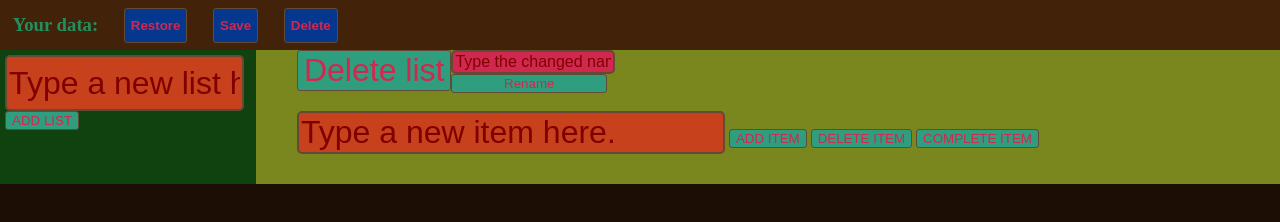
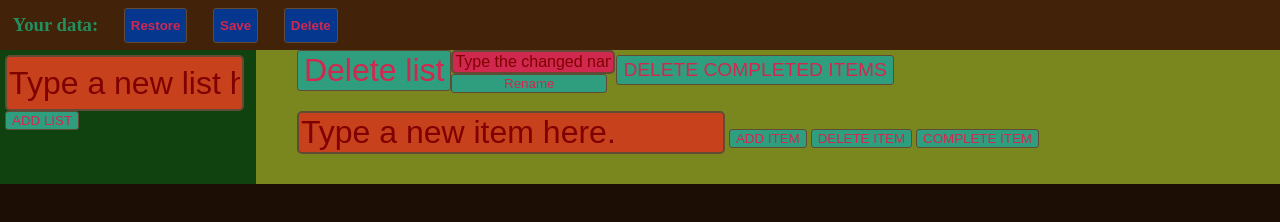
Before and after one commit to TrC-MT/ToDoApp, a plain HTML site: page ToDoApp_Project/index.html in a window 1280 px wide. Drawn offline with Linux system fonts and the light colour scheme.

Commit message:
Added and styled the delete completed items button.

```diff
--- a/ToDoApp_Project/index.html
+++ b/ToDoApp_Project/index.html
@@ -38,6 +38,7 @@
                         <input id="NLN" type="text" placeholder="Type the changed name here">
                         <button class="changelistname" onclick="EditListName()">Rename</button>
                     </div>
+                    <button class="deleteCompletedItems" onclick="CID()">DELETE COMPLETED ITEMS</button>
                 </div>
                 <div class="additems">
                     <input type="text" id="inputAddItems" placeholder="Type a new item here.">
--- a/ToDoApp_Project/styles.css
+++ b/ToDoApp_Project/styles.css
@@ -139,6 +139,12 @@ button:hover{
 .changelistname{
     height: 50%;
 }
+.deleteCompletedItems{
+    height: 30px;
+    font-size: 1.2em;
+    margin-top: 5px;
+    margin-left: 1.2%;
+}
 
 
 #items{
```
